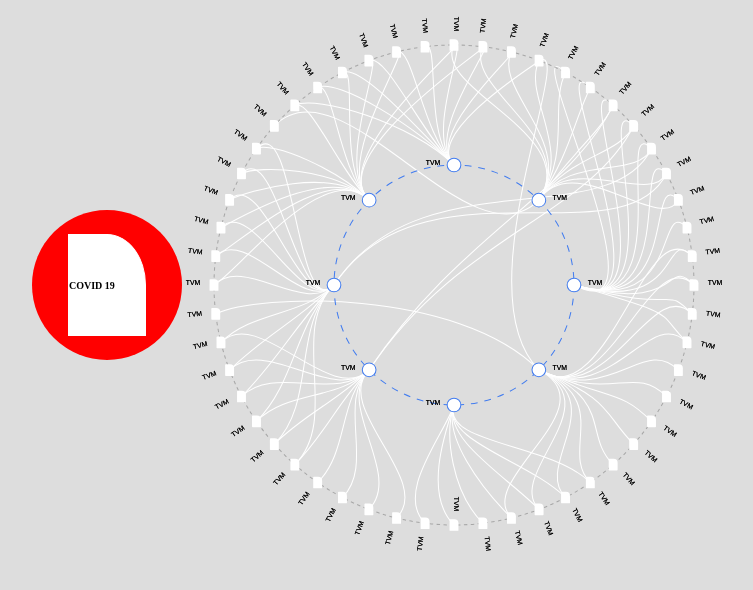
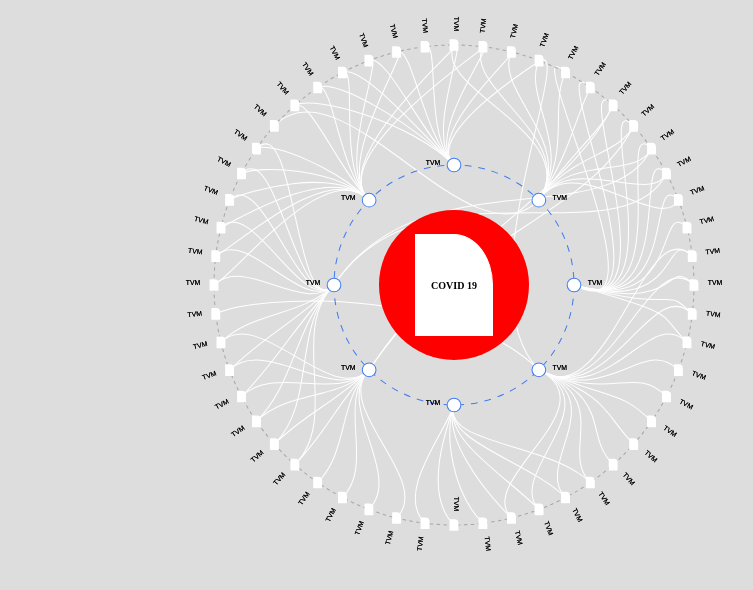
Before and after one commit to reshmasr/reshmasr.github.io, a plain HTML site: page D3Charts/transformation-map.html in a window 1280 px wide. Shown: the whole page, without its empty margins (186-939 px from the left). Drawn offline with nearby package versions, Linux system fonts and the light colour scheme.

Commit message:
style issue

```diff
--- a/D3Charts/chart.css
+++ b/D3Charts/chart.css
@@ -112,7 +112,6 @@ body {
 .wrap {
     position: absolute;
     top: 273px;
-    left: 273px;
     border-radius: 50%;
     background: red;
     width: 150px;
@@ -135,6 +134,7 @@ body {
     font-weight: bold;
     text-transform: uppercase;
     font-size: 10px;
+    justify-content: center;
 }
 
 .text-indicator {
@@ -145,6 +145,5 @@ body {
 }
 .text-centered {
     top: 175px;
-    left: 175px;
     justify-content: center;
 }
```
